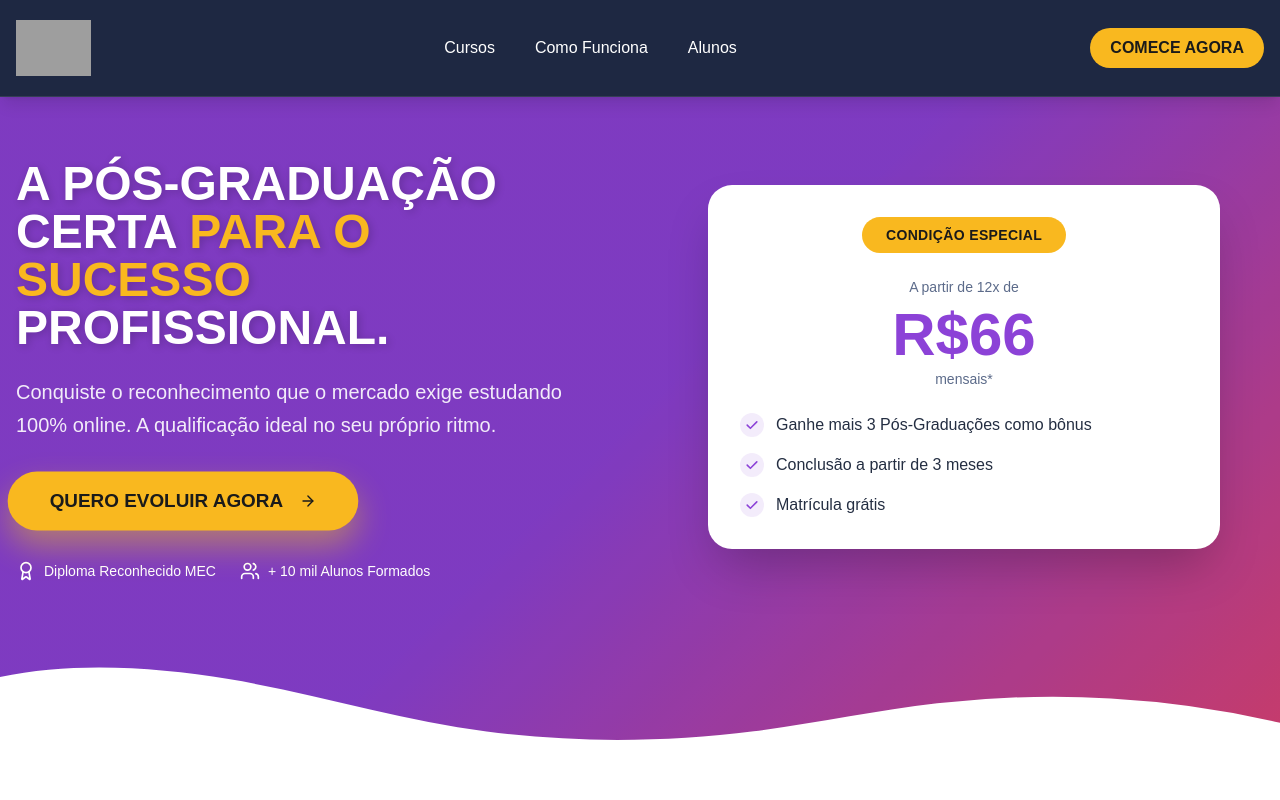
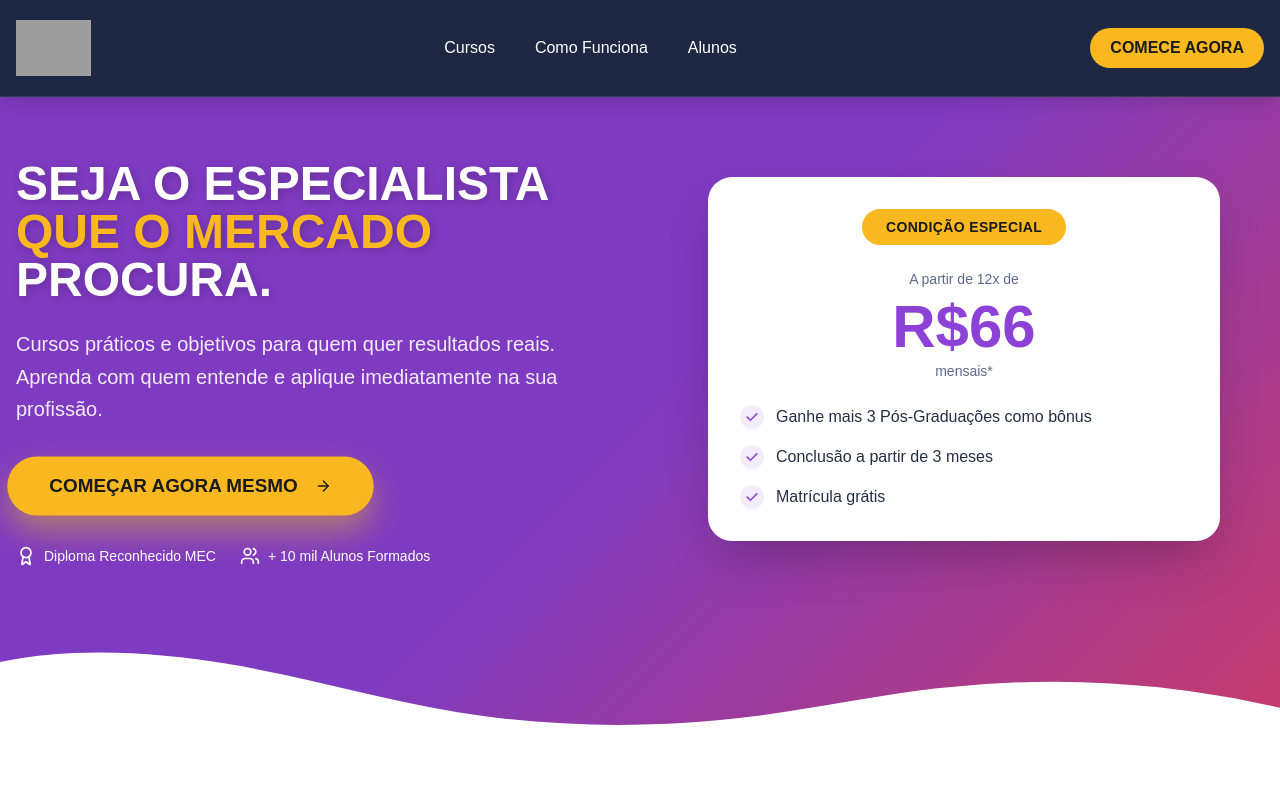
Before and after one commit to juanmkt-web/posgraduacao2023.com.br, a React app: page / in a window 1280 px wide. Shown: the top 800 px of the page. Built offline with nearby package versions, Linux system fonts and the light colour scheme; grey boxes are pictures that could not be loaded; the HTML template or start-up script is replaced by a standard one.

Commit message:
Code edited in Lovable Code Editor
Edited UI in Lovable

```diff
--- a/src/components/Hero.tsx
+++ b/src/components/Hero.tsx
@@ -27,12 +27,12 @@ const Hero = () => {
                 textShadow: "2px 2px 8px rgba(0, 0, 0, 0.2)",
               }}
             >
-              A PÓS-GRADUAÇÃO CERTA<span className="text-accent"> PARA O SUCESSO</span> PROFISSIONAL.
+              SEJA O ESPECIALISTA<span className="text-accent"> QUE O MERCADO</span> PROCURA.
             </h1>
 
             <p className="text-xl text-white/90 leading-relaxed mb-8">
-              Conquiste o reconhecimento que o mercado exige estudando 100% online. A qualificação ideal no seu próprio
-              ritmo.
+              Cursos práticos e objetivos para quem quer resultados reais. Aprenda com quem entende e aplique
+              imediatamente na sua profissão.
             </p>
 
             <div className="mb-8">
@@ -45,7 +45,7 @@ const Hero = () => {
                   size="lg"
                   className="bg-accent text-accent-foreground hover:bg-accent/80 font-bold text-lg px-10 py-7 rounded-full shadow-xl hover:shadow-2xl transition-all hover:-translate-y-1 animate-pulse-cta"
                 >
-                  QUERO EVOLUIR AGORA <ArrowRight className="ml-2 h-5 w-5" />
+                  COMEÇAR AGORA MESMO <ArrowRight className="ml-2 h-5 w-5" />
                 </Button>
               </a>
             </div>
```
